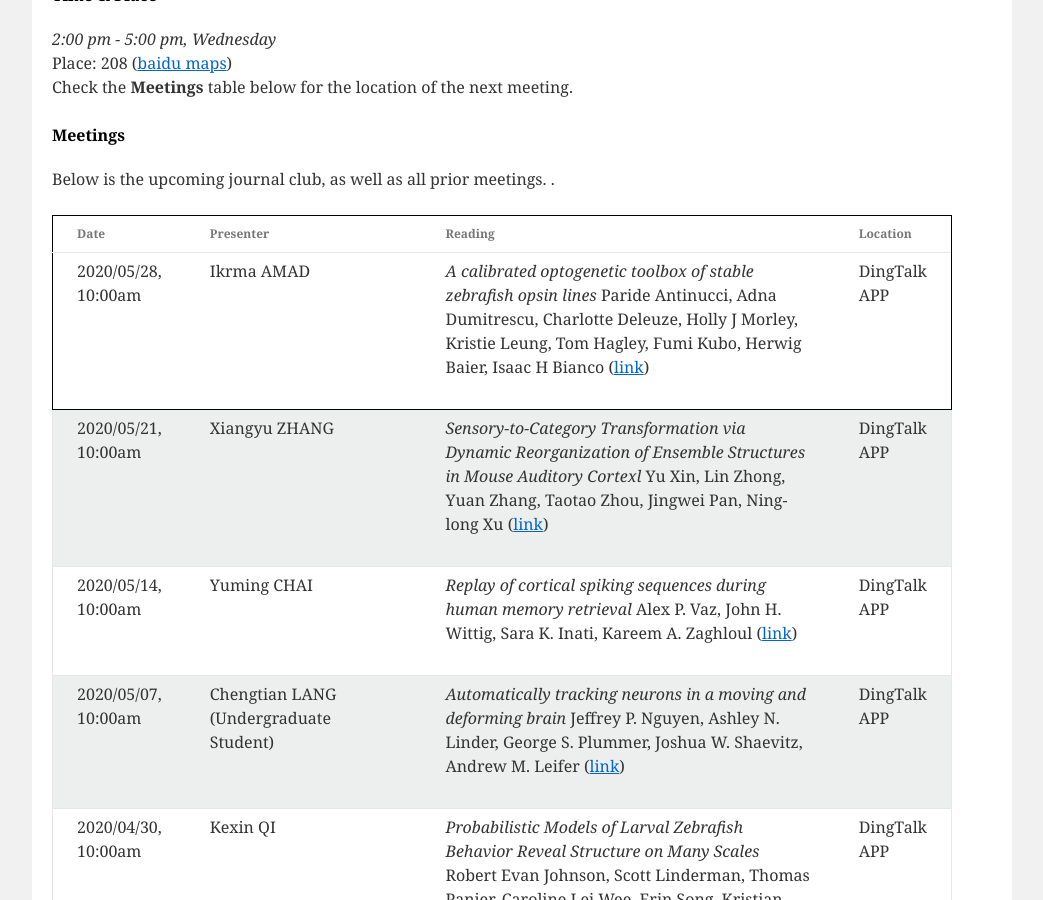
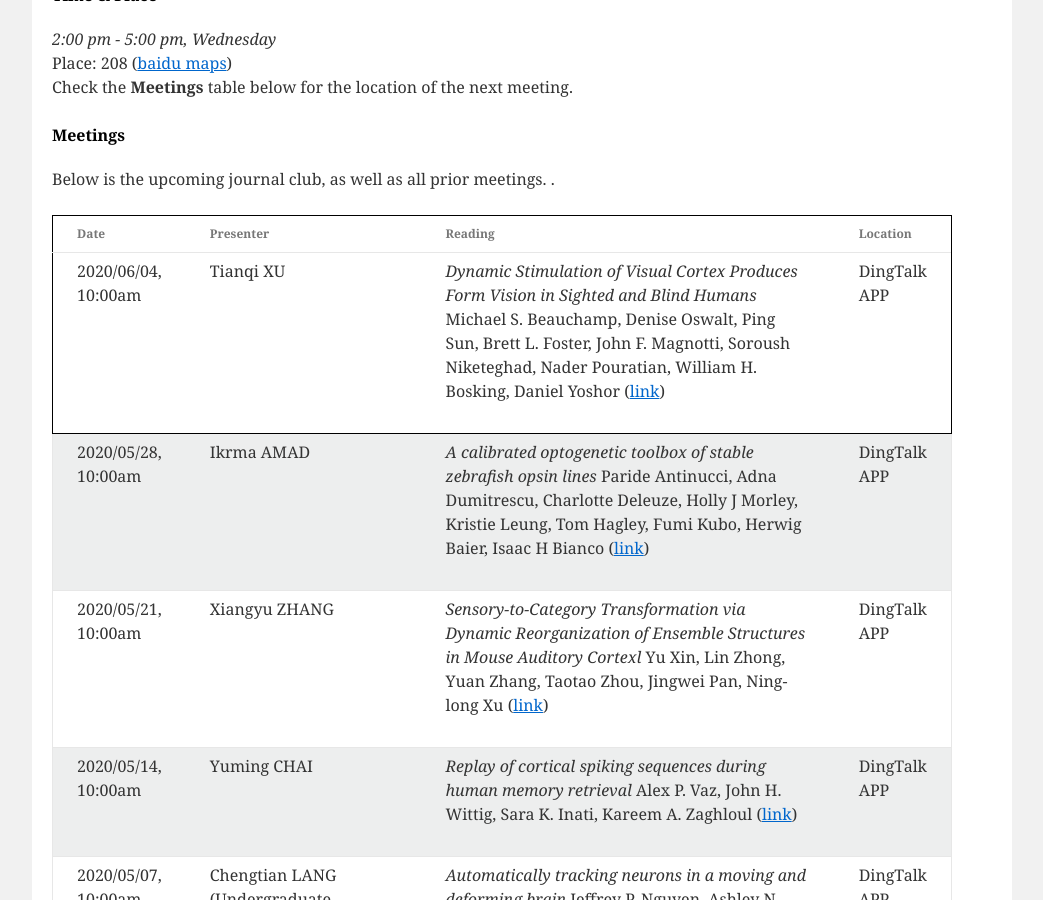
Before and after one commit to CNeuroUSTC/CNeuroUSTC.github.io, a Jekyll site: the page built from index.html, in a window 1280 px wide and 900 px high, scrolled down 739 px. Shown: the whole window, without its empty margins (118-1161 px from the left). Built offline with Jekyll 4.4.1, drawn with Linux system fonts in a browser that asks for light colours.

Commit message:
2020/06/04, 10:00am

```diff
--- a/_data/meeting_info.yml
+++ b/_data/meeting_info.yml
@@ -1,3 +1,11 @@
+- presenter: Tianqi XU
+  date: 2020/06/04, 10:00am
+  paper: "Dynamic Stimulation of Visual Cortex Produces Form Vision in Sighted and Blind Humans"
+  url: "https://www.cell.com/cell/fulltext/S0092-8674(20)30496-7#secsectitle0035"
+  pdf: "None"
+  authors: "Michael S. Beauchamp, Denise Oswalt, Ping Sun, Brett L. Foster, John F. Magnotti, Soroush Niketeghad, Nader Pouratian, William H. Bosking, Daniel Yoshor"
+  location: DingTalk APP
+
 - presenter: Ikrma AMAD
   date: 2020/05/28, 10:00am
   paper: "A calibrated optogenetic toolbox of stable zebrafish opsin lines"
```
